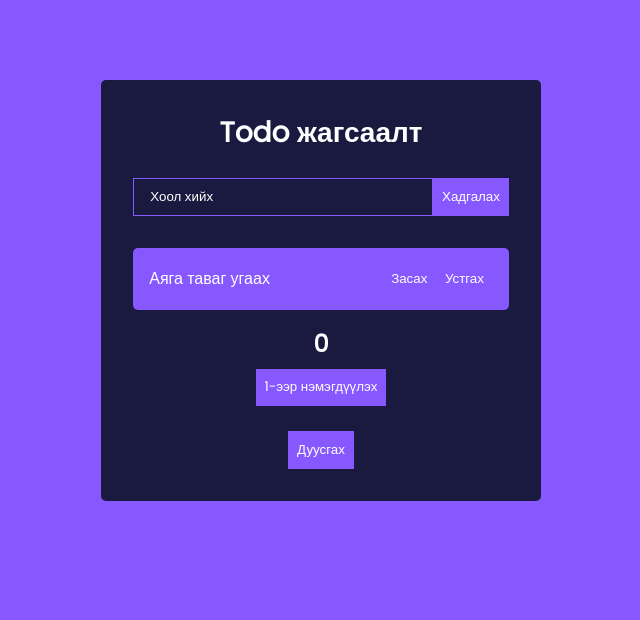
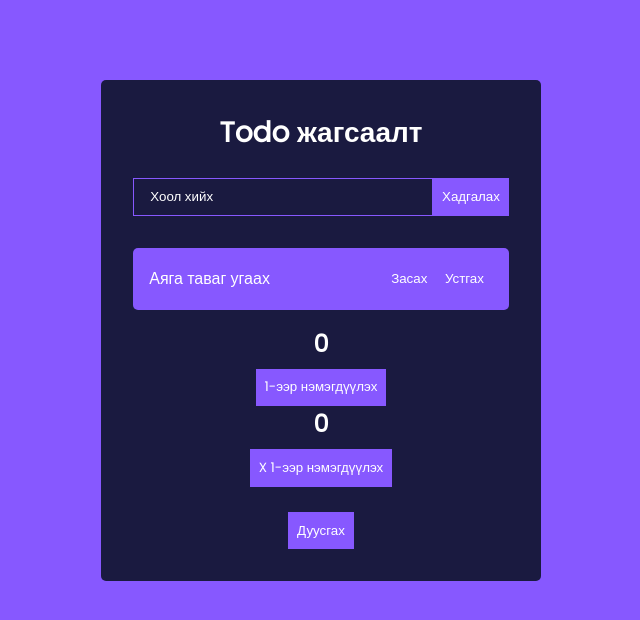
Before and after one commit to munkhjin0223/codespaces-react, a React (Create React App) app: page / in a window 1280 px wide. Shown: the top 620 px of the page, without its empty margins (319-959 px from the left). Built offline with nearby package versions, Linux system fonts and the light colour scheme.

Commit message:
implement memoization

```diff
--- a/src/components/CounterWrapper.js
+++ b/src/components/CounterWrapper.js
@@ -1,17 +1,27 @@
-import { useRef, useState } from 'react';
+import { useState, useCallback, useMemo } from 'react';
+import FinishBtn from './FinishBtn';
 
 export default function CounterWrapper() {
   const [counter, setCounter] = useState(0);
-  const counterRef = useRef(0);
+  const [x, setX] = useState(0);
 
   function incrementCounter() {
-    // setCounter(counter + 1);
-    counterRef.current = counterRef.current + 1;
+    setCounter(counter + 1);
   }
 
-  function finish() {
-    setCounter(counterRef.current);
+  function incrementX() {
+    setX(x + 1);
   }
+
+  const finish = useCallback(function() {
+    setCounter(0);
+  }, [])
+
+  const result = useMemo(() => {
+    console.log('calculating ...')
+
+    return x * 10000;
+  }, [x])
 
   return (
     <>
@@ -19,11 +29,13 @@ export default function CounterWrapper() {
       <button className='todo-btn' onClick={incrementCounter}>
         1-ээр нэмэгдүүлэх
       </button>
+      <h2>{result}</h2>
+      <button className='todo-btn' onClick={incrementX}>
+        X 1-ээр нэмэгдүүлэх
+      </button>
       <br />
       <br />
-      <button className='todo-btn' onClick={finish}>
-        Дуусгах
-      </button>
+      <FinishBtn onClick={finish} />
     </>
   );
 }
--- /dev/null
+++ b/src/components/FinishBtn.js
@@ -0,0 +1,10 @@
+import { memo } from 'react';
+
+export default memo(function FinishBtn({ onClick }) {
+    console.log('rendering ...');
+    return (
+        <button className='todo-btn' onClick={onClick}>
+            Дуусгах
+        </button>
+    )
+})
```
